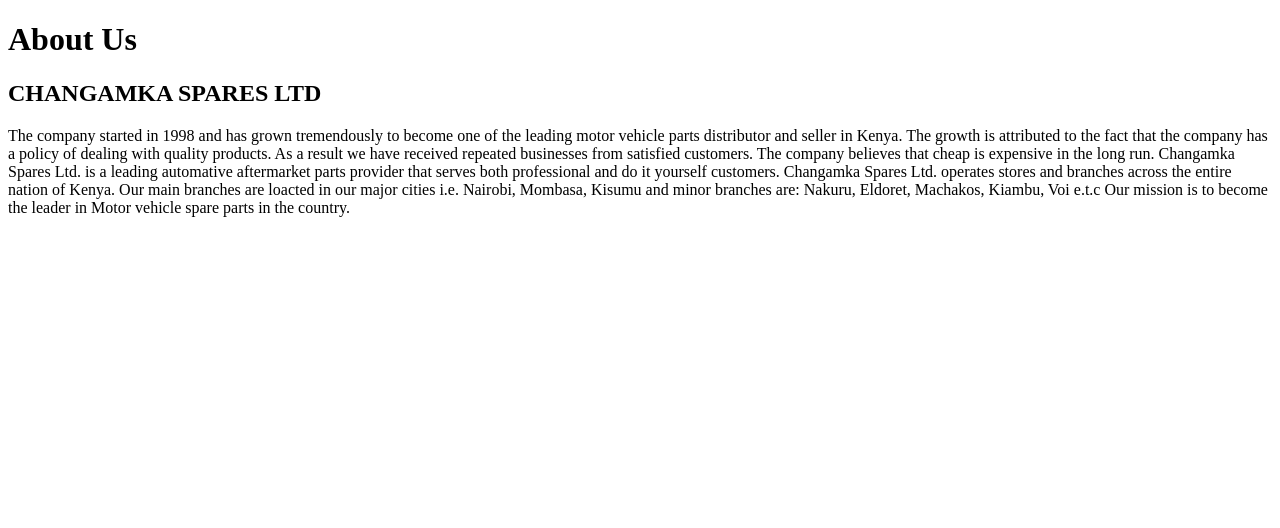
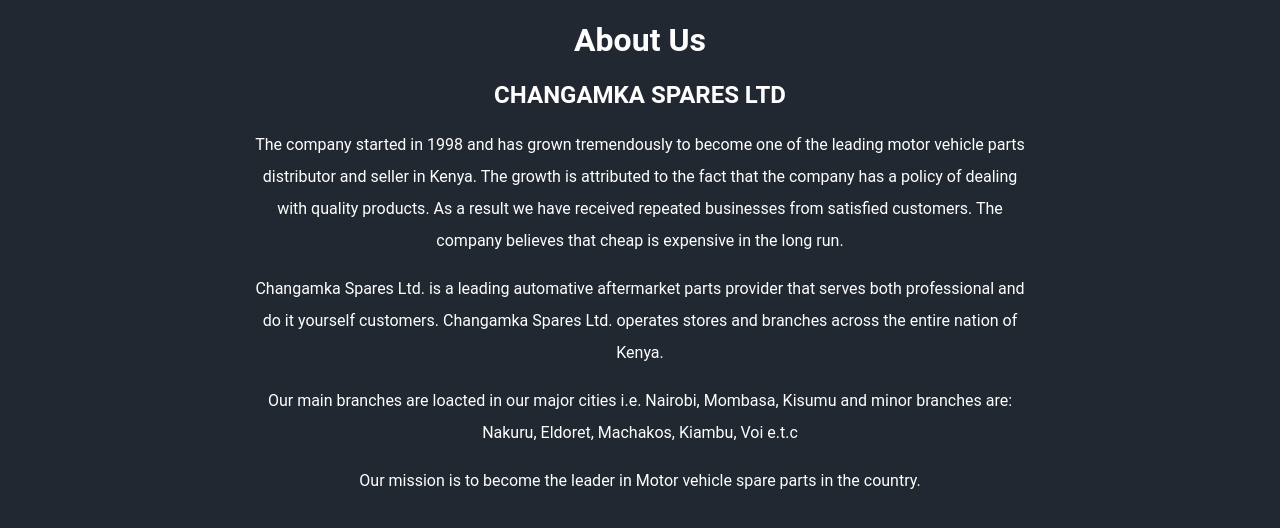
Before and after one commit to Cliffordmorara47/Changamka-spares, a plain HTML site: page about.html in a window 1280 px wide. Drawn offline with Linux system fonts and the light colour scheme.

Commit message:
initial commit

```diff
--- a/about.css
+++ b/about.css
@@ -0,0 +1,27 @@
+body{
+    background-color: #222831;
+    font-family: roboto;
+    color: #FFFEFE;
+}
+
+.head{
+    text-align: center;
+}
+
+.sub{
+    text-align: center;
+}
+
+.p1{
+    text-align: center;
+    column-count: 1;
+    margin-left: 15em;
+    margin-right: 15em;
+    line-height: 2em;
+}
+
+
+/* .head{ */
+    /* color: black; */
+    /* text-align: center; */
+/* } */
--- a/about.html
+++ b/about.html
@@ -4,15 +4,31 @@
     <meta charset="UTF-8">
     <meta name="viewport" content="width=device-width, initial-scale=1.0">
     <title>Document</title>
+    <link rel="stylesheet" href="about.css">
 </head>
 <body>
-    <h1>About Us</h1>
-    <p>
-        <h2>CHANGAMKA SPARES LTD</h2>
-        The company started in 1998 and has grown tremendously to become one of the leading motor vehicle parts distributor and seller in Kenya. The growth is attributed to the fact that the company has a policy of dealing with quality products. As a result we have received repeated businesses from satisfied customers. The company believes that cheap is expensive in the long run.
-Changamka Spares Ltd. is a leading automative aftermarket parts provider that serves both professional and do it yourself customers. Changamka Spares Ltd. operates stores and branches across the entire nation of Kenya.
-Our main branches are loacted in our major cities i.e. Nairobi, Mombasa, Kisumu and minor branches are: Nakuru, Eldoret, Machakos, Kiambu, Voi e.t.c
-Our mission is to become the leader in Motor vehicle spare parts in the country.
+    <h1 class="head">About Us</h1>
+    <h2 class="sub">CHANGAMKA SPARES LTD</h2>
+
+    <p class="p1">
+        The company started in 1998 and has grown tremendously to become one of the leading motor vehicle parts distributor and seller in Kenya.
+        The growth is attributed to the fact that the company has a policy of dealing with quality products. As a result we have received repeated businesses from satisfied customers.
+        The company believes that cheap is expensive in the long run.
     </p>
+
+    <p class="p1">
+        Changamka Spares Ltd. is a leading automative aftermarket parts provider that serves both professional and do it yourself customers.
+        Changamka Spares Ltd. operates stores and branches across the entire nation of Kenya.
+    </p>
+
+    <p class="p1">
+        Our main branches are loacted in our major cities
+        i.e. Nairobi, Mombasa, Kisumu and minor branches are: Nakuru, Eldoret, Machakos, Kiambu, Voi e.t.c
+    </p>
+
+    <p class="p1">
+        Our mission is to become the leader in Motor vehicle spare parts in the country.
+    </p>
+
 </body>
 </html>
```
